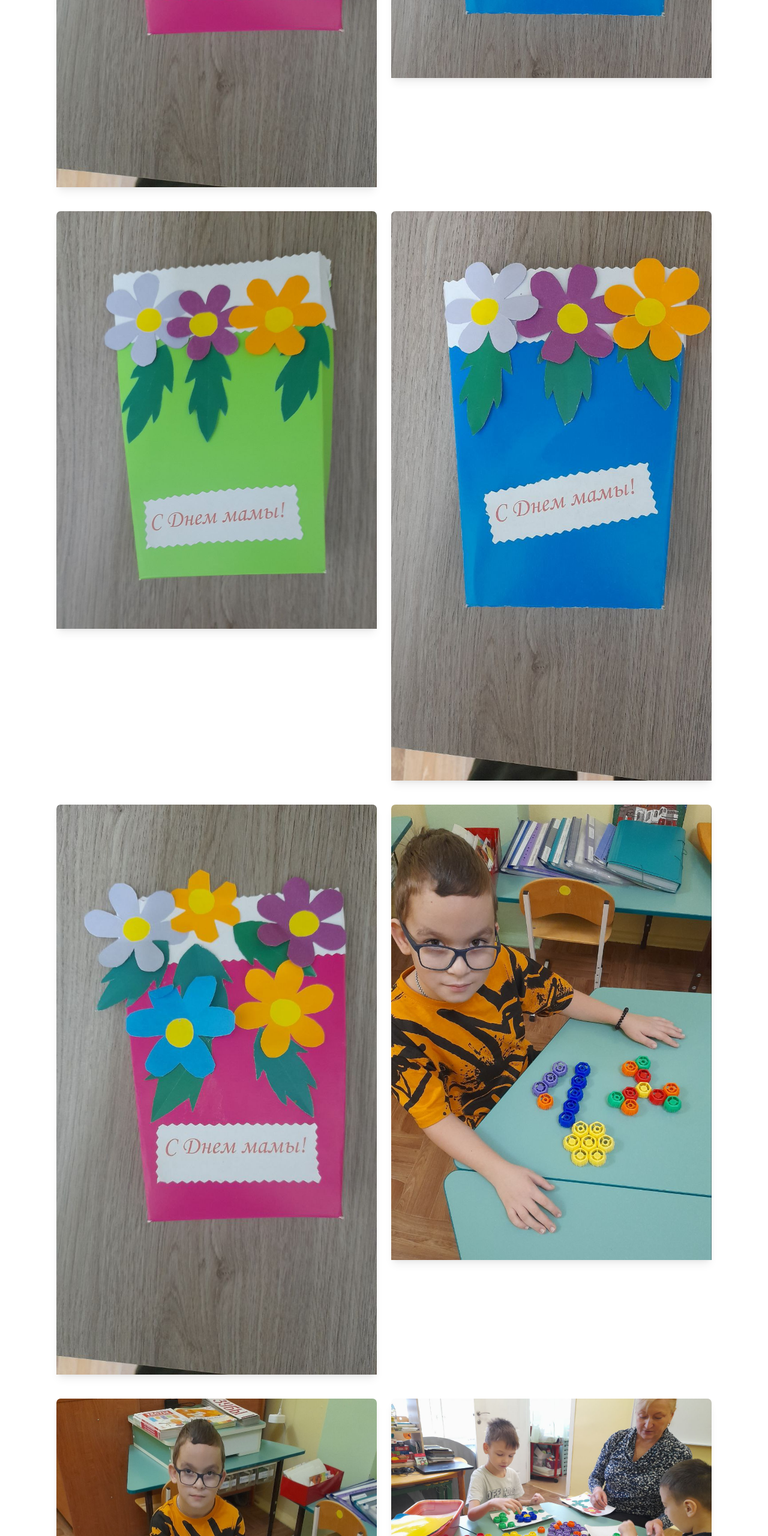
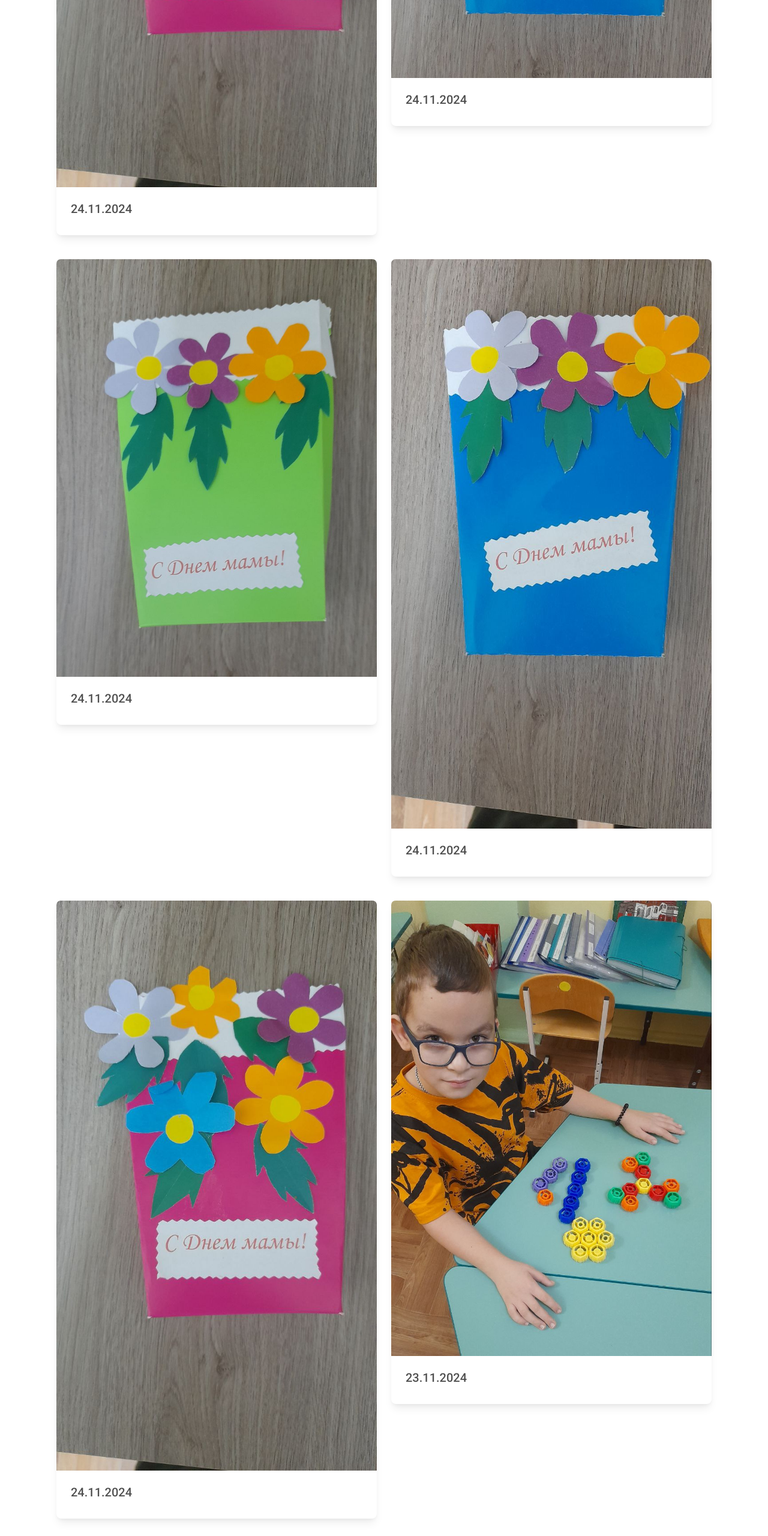
Before and after one commit to zolotuhinaTatyana/zolotuhinatatyana.github.io, a plain HTML site: page handmades.html in a window 1280 px wide. Shown: the part 840-3400 px from the top of the page at 60% size. Drawn offline with nearby package versions, Linux system fonts and the light colour scheme.

Commit message:
feat(Handmades, Parents): add dates to articles and photos

```diff
--- a/handmades.html
+++ b/handmades.html
@@ -69,41 +69,65 @@
                     <div class="col">
                         <div class="card mb-3">
                             <img src="images/handmades/142.jpg" class="card-img-top"/>
+                            <div class="card-body">
+                                <h5 class="card-title">24.11.2024</h5>
+                            </div>
                         </div>
                     </div>
                     <div class="col">
                         <div class="card mb-3">
                             <img src="images/handmades/141.jpg" class="card-img-top"/>
+                            <div class="card-body">
+                                <h5 class="card-title">24.11.2024</h5>
+                            </div>
                         </div>
                     </div>
                     <div class="col">
                         <div class="card mb-3">
                             <img src="images/handmades/140.jpg" class="card-img-top"/>
+                            <div class="card-body">
+                                <h5 class="card-title">24.11.2024</h5>
+                            </div>
                         </div>
                     </div>
                     <div class="col">
                         <div class="card mb-3">
                             <img src="images/handmades/139.jpg" class="card-img-top"/>
+                            <div class="card-body">
+                                <h5 class="card-title">24.11.2024</h5>
+                            </div>
                         </div>
                     </div>
                     <div class="col">
                         <div class="card mb-3">
                             <img src="images/handmades/138.jpg" class="card-img-top"/>
+                            <div class="card-body">
+                                <h5 class="card-title">24.11.2024</h5>
+                            </div>
                         </div>
                     </div>
                     <div class="col">
                         <div class="card mb-3">
                             <img src="images/handmades/137.jpg" class="card-img-top"/>
+                            <div class="card-body">
+                                <h5 class="card-title">23.11.2024</h5>
+                            </div>
                         </div>
                     </div>
                     <div class="col">
                         <div class="card mb-3">
                             <img src="images/handmades/136.jpg" class="card-img-top"/>
+                            <div class="card-body">
+                                <h5 class="card-title">23.11.2024</h5>
+                            </div>
                         </div>
                     </div>
                     <div class="col">
                         <div class="card mb-3">
                             <img src="images/handmades/135.jpg" class="card-img-top"/>
+                            <div class="card-body">
+                                <h5 class="card-title">23.11.2024</h5>
+                            </div>
                         </div>
                     </div>
                     <div class="col">
```
Also changed, not shown: parents.html (+5 -2 lines).
